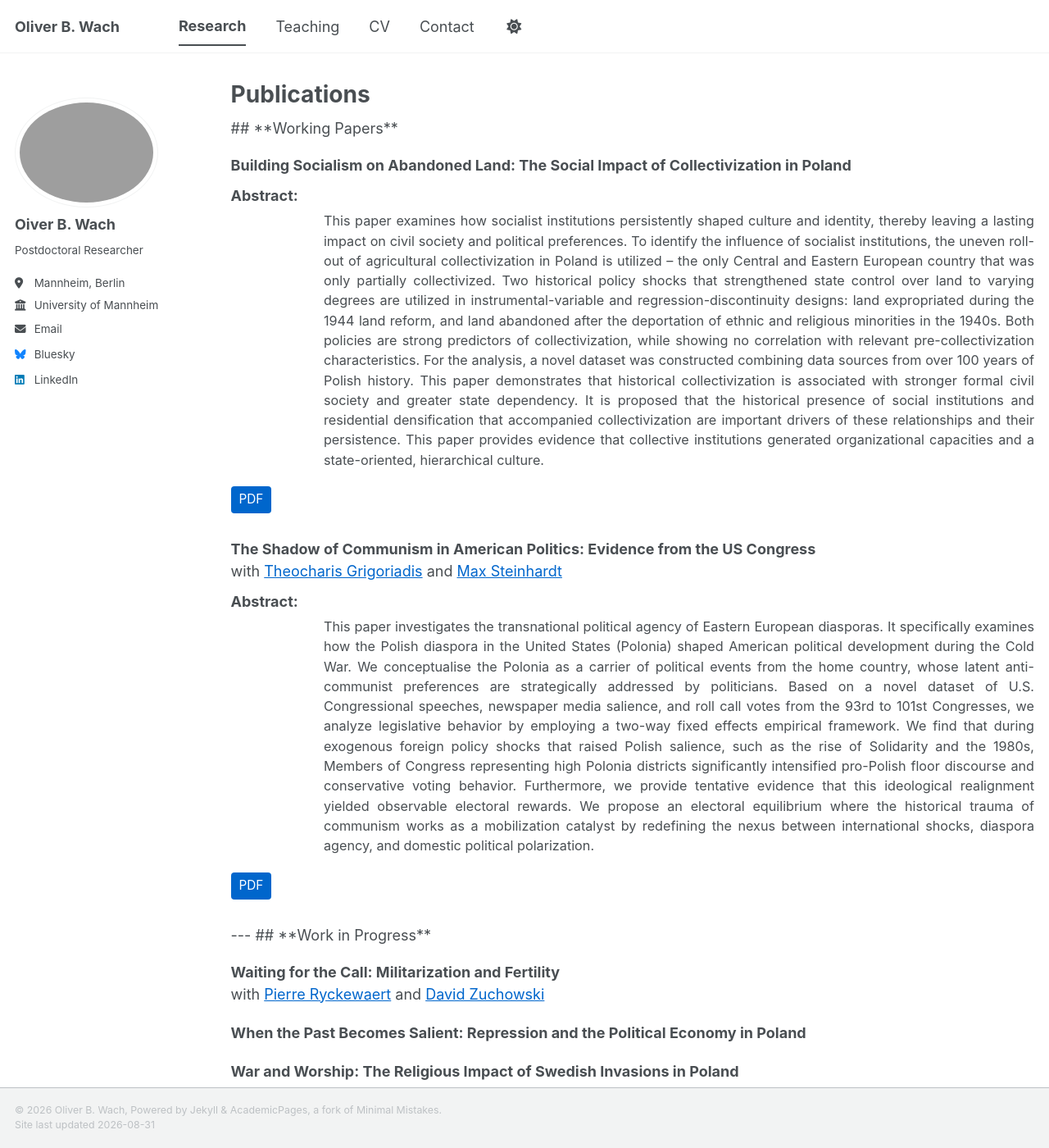
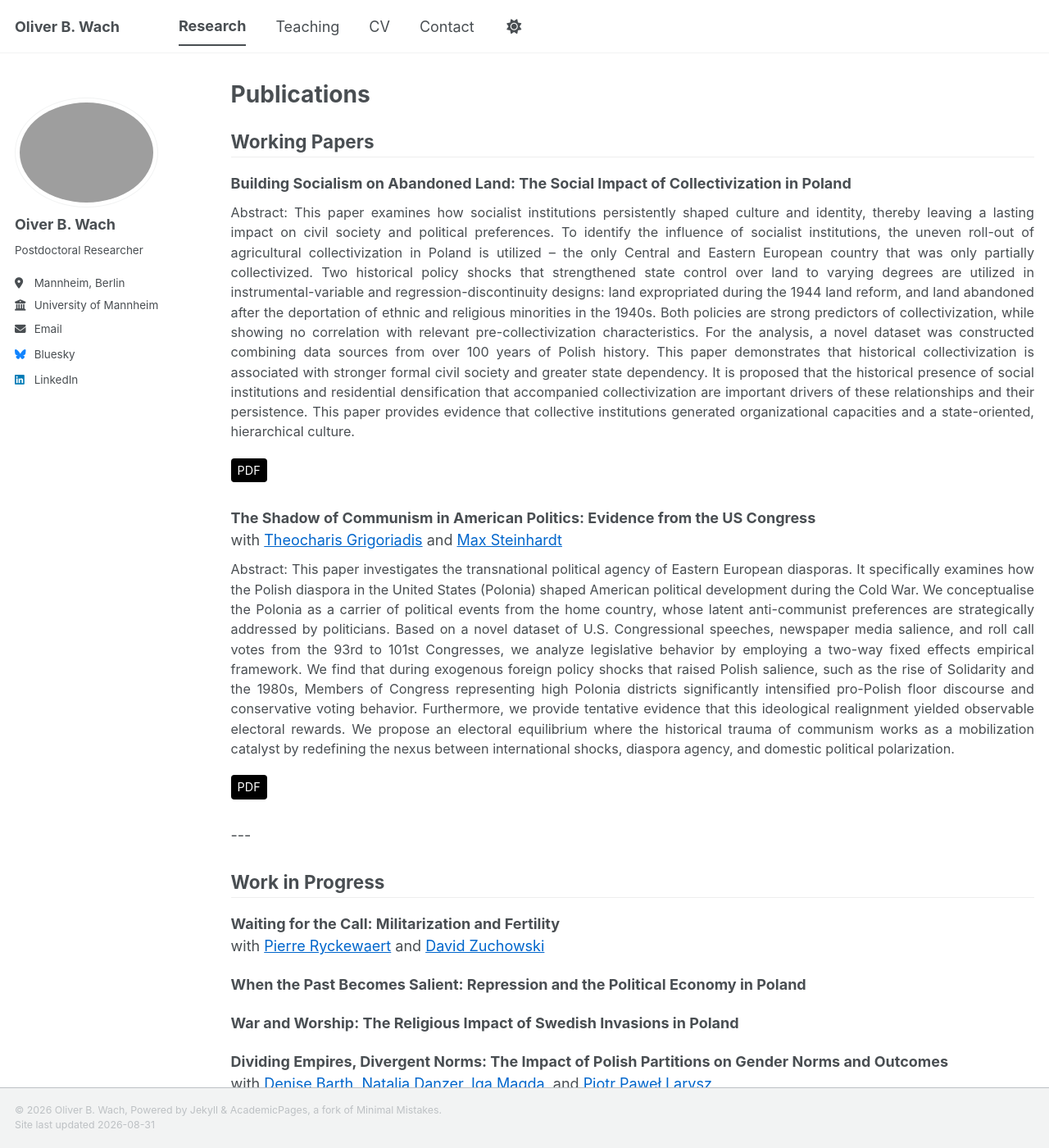
Before and after one commit to oliverwach/oliverwach.github.io, a Jekyll site: the page built from _pages/publications.html, in a window 1280 px wide and 1400 px high. Shown: the whole window at 82% size. Built offline with Jekyll 4.4.1, drawn with Linux system fonts in a browser that asks for light colours; a style sheet for code colours, icons or effects is not loaded.

Commit message:
Update publications.html

```diff
--- a/_pages/publications.html
+++ b/_pages/publications.html
@@ -11,18 +11,17 @@ author_profile: true
 
 {% include base_path %}
 
-## **Working Papers**
+<h2 style="border-bottom: 1px solid #eee; padding-bottom: 5px; margin-top: 30px;">Working Papers</h2>
 
 <ul style="list-style: none; padding-left: 0;">
   <li style="margin-bottom: 30px;">
     <strong>Building Socialism on Abandoned Land: The Social Impact of Collectivization in Poland</strong>
     <div style="margin: 10px 0;">
-      <strong>Abstract:</strong>
-      <div style="text-align: justify; font-size: 0.9em; margin-top: 5px; margin-left: 7em;">
-        This paper examines how socialist institutions persistently shaped culture and identity, thereby leaving a lasting impact on civil society and political preferences. To identify the influence of socialist institutions, the uneven roll-out of agricultural collectivization in Poland is utilized – the only Central and Eastern European country that was only partially collectivized. Two historical policy shocks that strengthened state control over land to varying degrees are utilized in instrumental-variable and regression-discontinuity designs: land expropriated during the 1944 land reform, and land abandoned after the deportation of ethnic and religious minorities in the 1940s. Both policies are strong predictors of collectivization, while showing no correlation with relevant pre-collectivization characteristics. For the analysis, a novel dataset was constructed combining data sources from over 100 years of Polish history. This paper demonstrates that historical collectivization is associated with stronger formal civil society and greater state dependency. It is proposed that the historical presence of social institutions and residential densification that accompanied collectivization are important drivers of these relationships and their persistence. This paper provides evidence that collective institutions generated organizational capacities and a state-oriented, hierarchical culture.
-      </div>
+      <p style="text-align: justify; font-size: 0.9em; margin: 5px 0 0 0;">
+        Abstract: This paper examines how socialist institutions persistently shaped culture and identity, thereby leaving a lasting impact on civil society and political preferences. To identify the influence of socialist institutions, the uneven roll-out of agricultural collectivization in Poland is utilized – the only Central and Eastern European country that was only partially collectivized. Two historical policy shocks that strengthened state control over land to varying degrees are utilized in instrumental-variable and regression-discontinuity designs: land expropriated during the 1944 land reform, and land abandoned after the deportation of ethnic and religious minorities in the 1940s. Both policies are strong predictors of collectivization, while showing no correlation with relevant pre-collectivization characteristics. For the analysis, a novel dataset was constructed combining data sources from over 100 years of Polish history. This paper demonstrates that historical collectivization is associated with stronger formal civil society and greater state dependency. It is proposed that the historical presence of social institutions and residential densification that accompanied collectivization are important drivers of these relationships and their persistence. This paper provides evidence that collective institutions generated organizational capacities and a state-oriented, hierarchical culture.
+      </p>
     </div>
-    <a href="/publications/Paper_Wach_Shadow_Communism.pdf" style="display: inline-block; background-color: #0066cc; color: white; padding: 5px 10px; font-size: 0.85em; text-decoration: none; border-radius: 4px; margin-top: 10px;">PDF</a>
+    <a href="/publications/building_socialism.pdf" style="display: inline-block; background-color: black; color: white; padding: 4px 8px; font-size: 0.8em; text-decoration: none; border-radius: 4px; margin-top: 10px; font-weight: normal;">PDF</a>
   </li>
 
   <li style="margin-bottom: 30px;">
@@ -30,17 +29,16 @@ author_profile: true
     <br>
     with <a href="https://sites.google.com/view/tgrigoriadis/profile" style="color: #0066cc;">Theocharis Grigoriadis</a> and <a href="https://sites.google.com/site/maxfriedrichsteinhardt/" style="color: #0066cc;">Max Steinhardt</a>
     <div style="margin: 10px 0;">
-      <strong>Abstract:</strong>
-      <div style="text-align: justify; font-size: 0.9em; margin-top: 5px; margin-left: 7em;">
-        This paper investigates the transnational political agency of Eastern European diasporas. It specifically examines how the Polish diaspora in the United States (Polonia) shaped American political development during the Cold War. We conceptualise the Polonia as a carrier of political events from the home country, whose latent anti-communist preferences are strategically addressed by politicians. Based on a novel dataset of U.S. Congressional speeches, newspaper media salience, and roll call votes from the 93rd to 101st Congresses, we analyze legislative behavior by employing a two-way fixed effects empirical framework. We find that during exogenous foreign policy shocks that raised Polish salience, such as the rise of Solidarity and the 1980s, Members of Congress representing high Polonia districts significantly intensified pro-Polish floor discourse and conservative voting behavior. Furthermore, we provide tentative evidence that this ideological realignment yielded observable electoral rewards. We propose an electoral equilibrium where the historical trauma of communism works as a mobilization catalyst by redefining the nexus between international shocks, diaspora agency, and domestic political polarization.
-      </div>
+      <p style="text-align: justify; font-size: 0.9em; margin: 5px 0 0 0;">
+        Abstract: This paper investigates the transnational political agency of Eastern European diasporas. It specifically examines how the Polish diaspora in the United States (Polonia) shaped American political development during the Cold War. We conceptualise the Polonia as a carrier of political events from the home country, whose latent anti-communist preferences are strategically addressed by politicians. Based on a novel dataset of U.S. Congressional speeches, newspaper media salience, and roll call votes from the 93rd to 101st Congresses, we analyze legislative behavior by employing a two-way fixed effects empirical framework. We find that during exogenous foreign policy shocks that raised Polish salience, such as the rise of Solidarity and the 1980s, Members of Congress representing high Polonia districts significantly intensified pro-Polish floor discourse and conservative voting behavior. Furthermore, we provide tentative evidence that this ideological realignment yielded observable electoral rewards. We propose an electoral equilibrium where the historical trauma of communism works as a mobilization catalyst by redefining the nexus between international shocks, diaspora agency, and domestic political polarization.
+      </p>
     </div>
-    <a href="/publications/Paper_Wach_Shadow_Communism.pdf" style="display: inline-block; background-color: #0066cc; color: white; padding: 5px 10px; font-size: 0.85em; text-decoration: none; border-radius: 4px; margin-top: 10px;">PDF</a>
+    <a href="/publications/Paper_Wach_Shadow_Communism.pdf" style="display: inline-block; background-color: black; color: white; padding: 4px 8px; font-size: 0.8em; text-decoration: none; border-radius: 4px; margin-top: 10px; font-weight: normal;">PDF</a>
   </li>
 </ul>
 
 ---
-## **Work in Progress**
+<h2 style="border-bottom: 1px solid #eee; padding-bottom: 5px; margin-top: 30px;">Work in Progress</h2>
 
 <ul style="list-style: none; padding-left: 0;">
   <li style="margin-bottom: 20px;">
```
